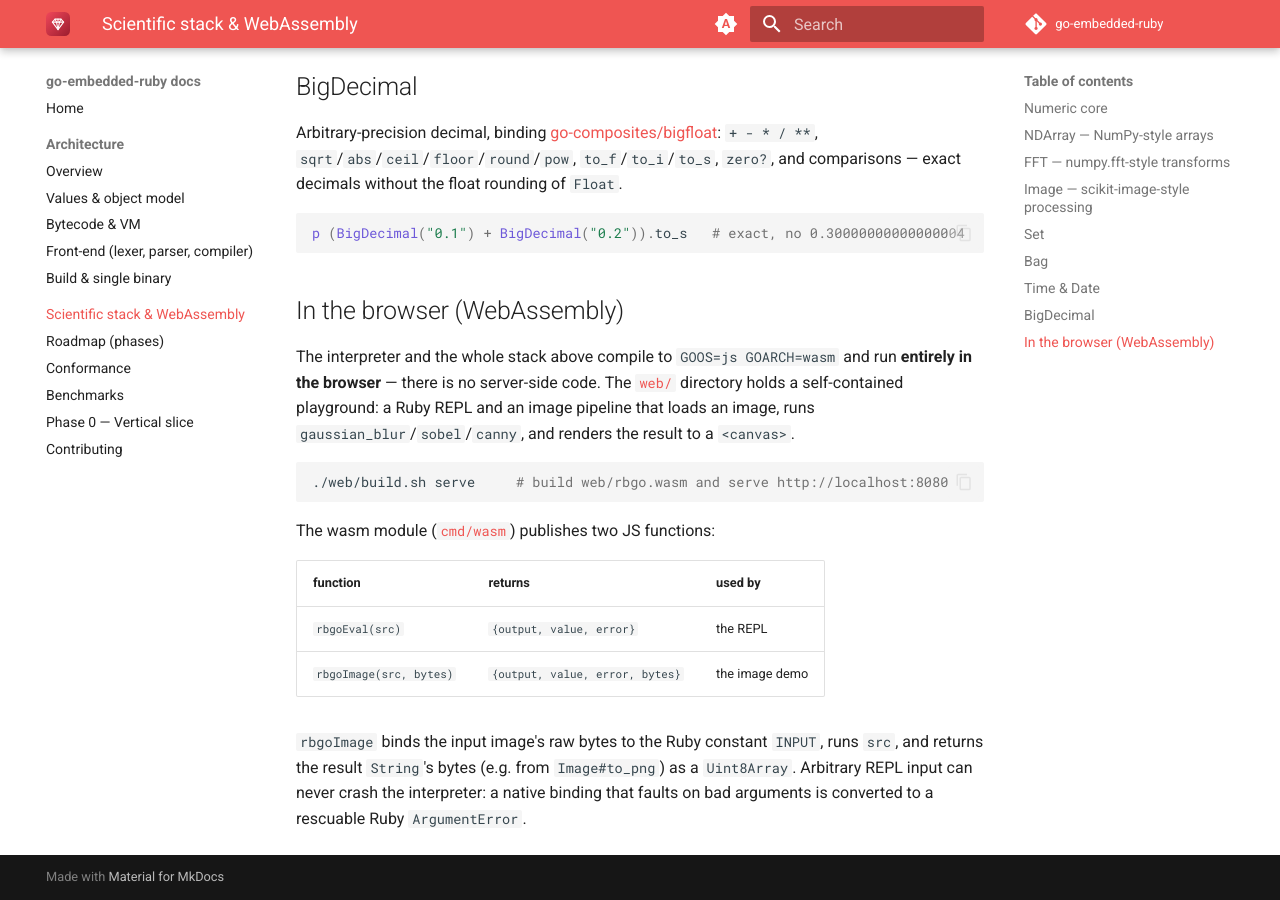
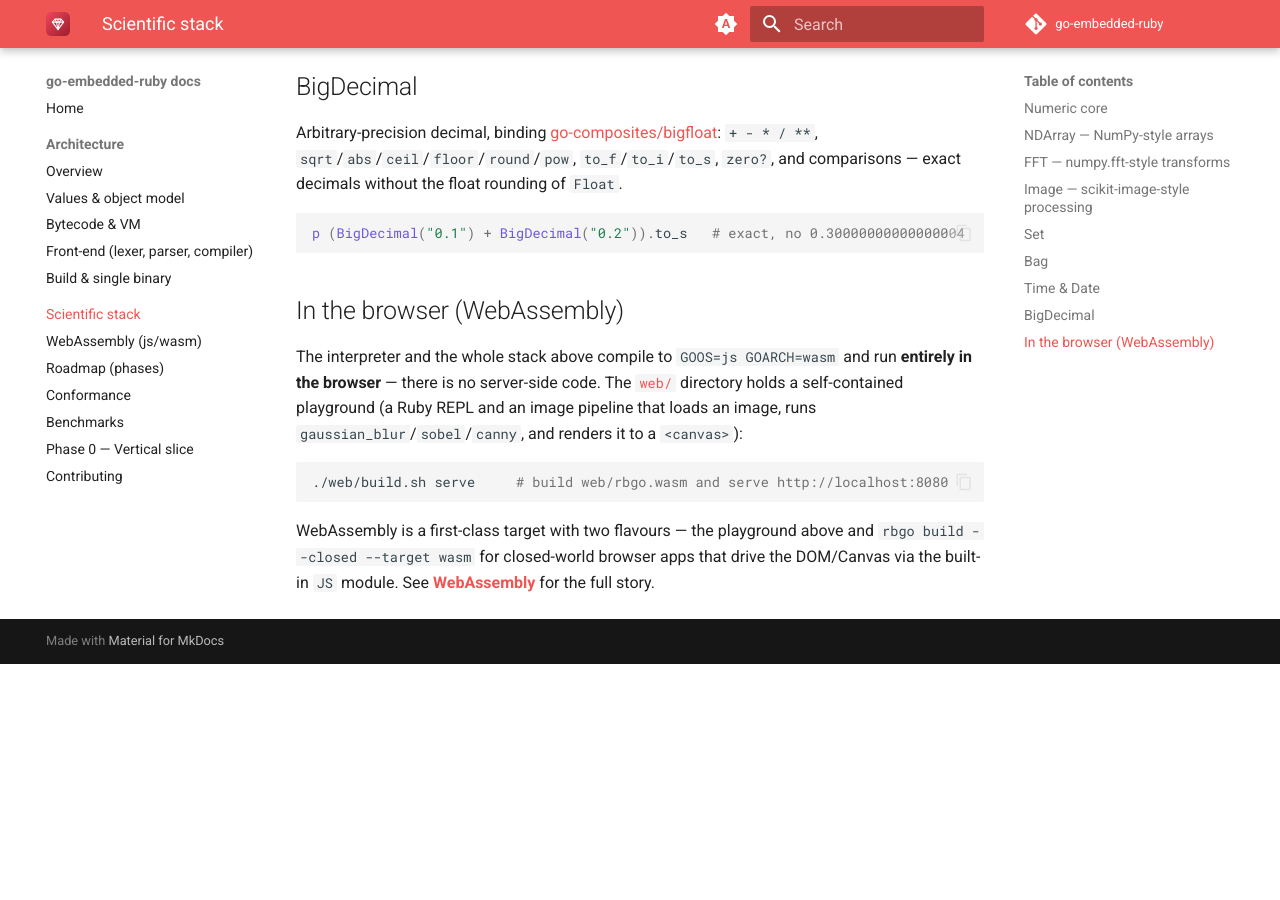
Before and after one commit to go-embedded-ruby/docs, an MkDocs documentation site: the page built from docs/scientific-stack.md, in a window 1280 px wide and 900 px high, scrolled down 2309 px. Built offline with MkDocs 1.6.1 and Material for MkDocs 9.7.7, drawn with Linux system fonts in a browser that asks for light colours; the version menu is left out; after the commit the page ends 2973 px from its top, so only the background shows below that.

Commit message:
docs: dedicated WebAssembly page; note TruffleRuby reference
WebAssembly was a trailing subsection of the scientific-stack page and covered
only the playground. Give the js/wasm target its own page and document both
ways it ships, plus the JS module.

- Add docs/webassembly.md: js/wasm as a first-class target, the playground
  (full interpreter, evaluates arbitrary Ruby via rbgoEval/rbgoImage) vs
  `rbgo build --closed --target wasm` (closed-world app, front-end dropped), the
  built-in JS module (DOM/Canvas/events/raf) with examples, and how to verify a
  wasm build.
- mkdocs.yml: split the nav into "Scientific stack" + "WebAssembly (js/wasm)".
- scientific-stack.md: trim its wasm subsection to a pointer to the new page.
- index.md: add a WebAssembly bullet and link; note --target wasm under
  closed-world builds.
- conformance.md: note TruffleRuby is being added as a third reference
  (oracle + perf), see interpreter PR #1; the page still describes the
  rbgo/MRI/JRuby oracle that runs on main today.

Verified with `mkdocs build --strict` (clean).

Co-Authored-By: Claude Opus 4.8 <noreply@anthropic.com>

````diff
--- a/docs/scientific-stack.md
+++ b/docs/scientific-stack.md
@@ -119,24 +119,14 @@ p (BigDecimal("0.1") + BigDecimal("0.2")).to_s   # exact, no 0.30000000000000004
 The interpreter and the whole stack above compile to `GOOS=js GOARCH=wasm` and
 run **entirely in the browser** — there is no server-side code. The
 [`web/`](https://github.com/go-embedded-ruby/ruby/tree/main/web) directory holds
-a self-contained playground: a Ruby REPL and an image pipeline that loads an
-image, runs `gaussian_blur`/`sobel`/`canny`, and renders the result to a
-`<canvas>`.
+a self-contained playground (a Ruby REPL and an image pipeline that loads an
+image, runs `gaussian_blur`/`sobel`/`canny`, and renders it to a `<canvas>`):
 
 ```sh
 ./web/build.sh serve     # build web/rbgo.wasm and serve http://localhost:8080
 ```
 
-The wasm module ([`cmd/wasm`](https://github.com/go-embedded-ruby/ruby/tree/main/cmd/wasm))
-publishes two JS functions:
-
-| function | returns | used by |
-| --- | --- | --- |
-| `rbgoEval(src)` | `{output, value, error}` | the REPL |
-| `rbgoImage(src, bytes)` | `{output, value, error, bytes}` | the image demo |
-
-`rbgoImage` binds the input image's raw bytes to the Ruby constant `INPUT`, runs
-`src`, and returns the result `String`'s bytes (e.g. from `Image#to_png`) as a
-`Uint8Array`. Arbitrary REPL input can never crash the interpreter: a native
-binding that faults on bad arguments is converted to a rescuable Ruby
-`ArgumentError`.
+WebAssembly is a first-class target with two flavours — the playground above and
+`rbgo build --closed --target wasm` for closed-world browser apps that drive the
+DOM/Canvas via the built-in `JS` module. See **[WebAssembly](webassembly.md)**
+for the full story.
--- a/mkdocs.yml
+++ b/mkdocs.yml
@@ -47,7 +47,8 @@ nav:
       - Bytecode & VM: architecture/bytecode-vm.md
       - Front-end (lexer, parser, compiler): architecture/frontend.md
       - Build & single binary: architecture/build.md
-  - Scientific stack & WebAssembly: scientific-stack.md
+  - Scientific stack: scientific-stack.md
+  - WebAssembly (js/wasm): webassembly.md
   - Roadmap (phases): roadmap.md
   - Conformance: conformance.md
   - Benchmarks: benchmarks.md
````
Also changed, not shown: docs/conformance.md (+7 -0 lines), docs/index.md (+8 -2 lines), docs/webassembly.md (added, +147 -0 lines).
